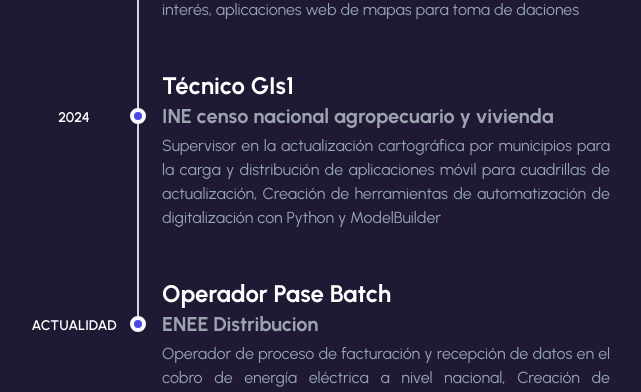
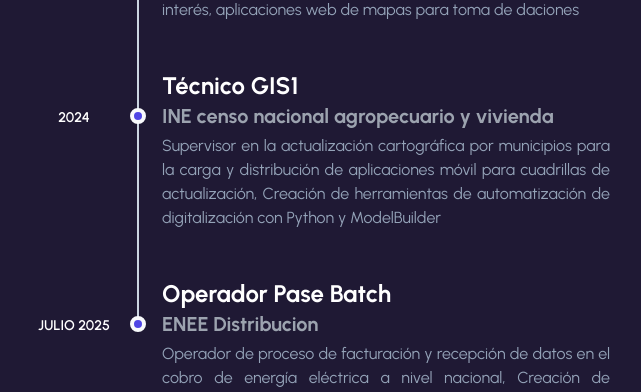
Before and after one commit to OsitoDobbie10/Cv2024, a Next.js app: page /Sobremi in a window 1280 px wide. Shown: the part 1110-1502 px from the top of the page, without its empty margins (222-863 px from the left). Built offline with nearby package versions, Linux system fonts and the light colour scheme.

Commit message:
Update data.tsx

```diff
--- a/data.tsx
+++ b/data.tsx
@@ -82,7 +82,7 @@
     },
     {
         id: 4,
-        title: "Técnico GIs1",
+        title: "Técnico GIS1",
         subtitle: "INE censo nacional agropecuario y vivienda",
         description: "Supervisor en la actualización cartográfica por municipios para la carga y distribución de aplicaciones móvil para cuadrillas de actualización, Creación de herramientas de automatización de digitalización con Python y ModelBuilder",
         date: "2024",
@@ -92,7 +92,7 @@
         title: "Operador Pase Batch",
         subtitle: "ENEE Distribucion",
         description: `Operador de proceso de facturación y recepción de datos en el cobro de energía eléctrica a nivel nacional, Creación de aplicaciones de visualización de los indicadores de a base de datos usando NestJS en el backend y React en el frontEnd conectando a la base de datos de producción de Oracle de UTCD, Monitoreo SQL en la ejecución de pase batch inCMS.`,
-        date: "ACTUALIDAD",
+        date: "Julio 2025",
     }
 
 ]
```
